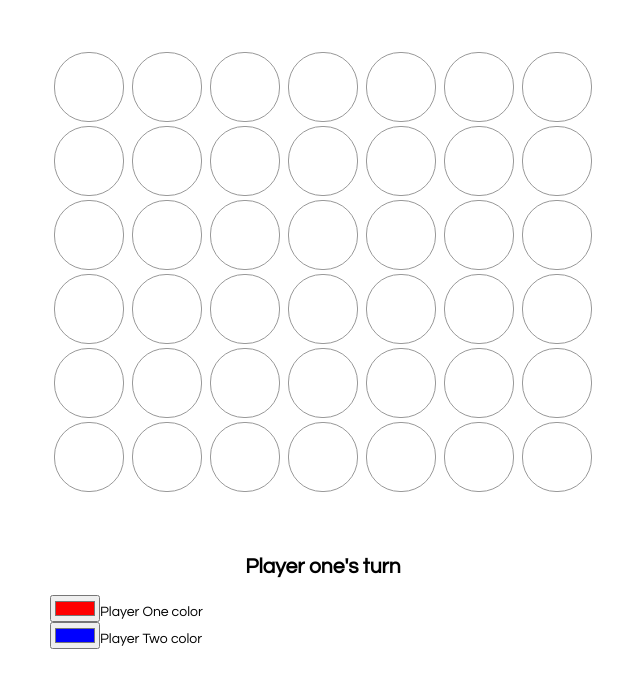
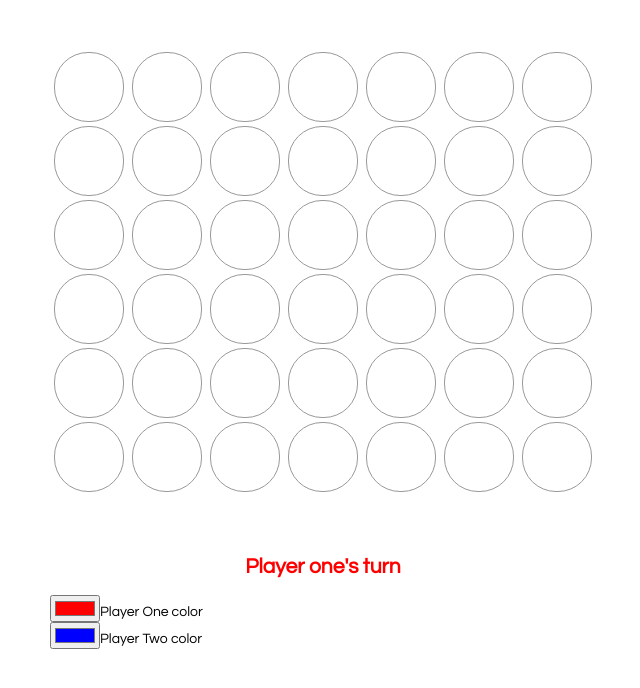
Before and after one commit to jmalk/four-in-a-row, a React app: page / in a window 1280 px wide. Shown: the whole page, without its empty margins (317-957 px from the left). Built offline with nearby package versions, Linux system fonts and the light colour scheme.

Commit message:
Turn label changes color to active player color

```diff
--- a/src/index.css
+++ b/src/index.css
@@ -16,6 +16,14 @@ body {
 
 .turn-label {
   text-align: center;
+}
+
+.turn-label.player-one {
+  color: var(--player-one-color);
+}
+
+.turn-label.player-two {
+  color: var(--player-two-color);
 }
 
 .square {
--- a/src/index.js
+++ b/src/index.js
@@ -102,7 +102,11 @@ class Board extends React.Component {
         })}
 
         {!this.state.winner ? (
-          <h2 className="turn-label">
+          <h2
+            className={`turn-label${
+              this.state.playerOnesTurn ? " player-one" : " player-two"
+            }`}
+          >
             {this.state.playerOnesTurn ? "Player one" : "Player two"}'s turn
           </h2>
         ) : null}
```
